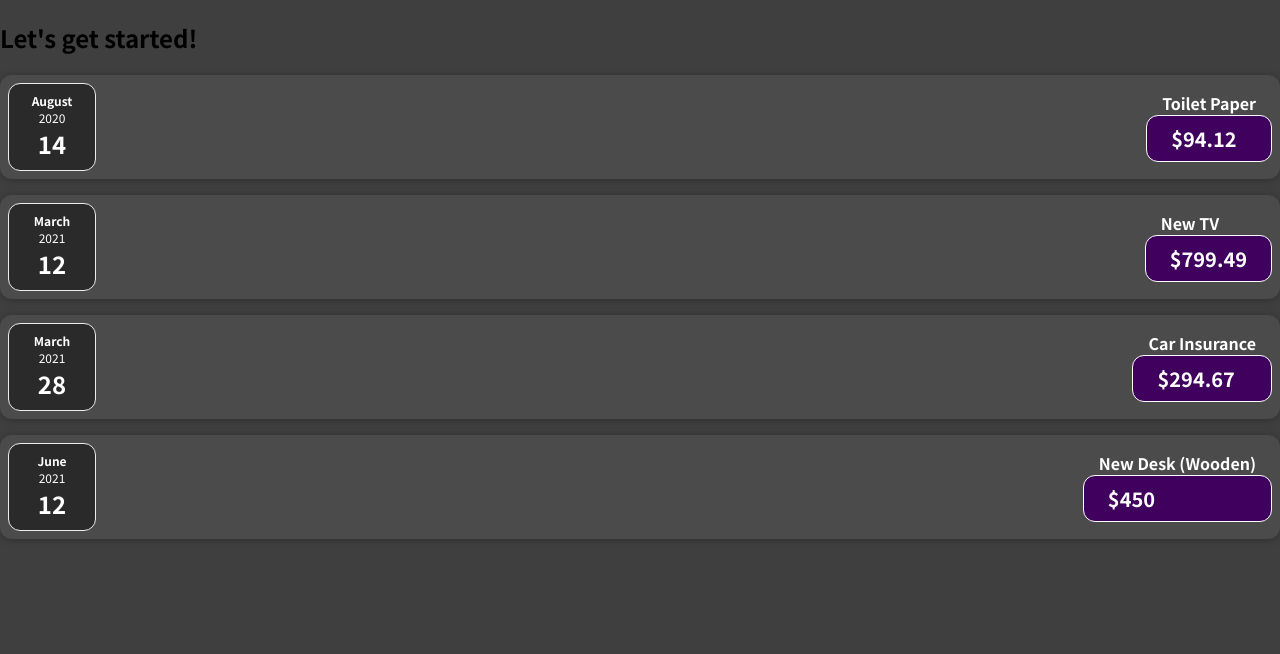
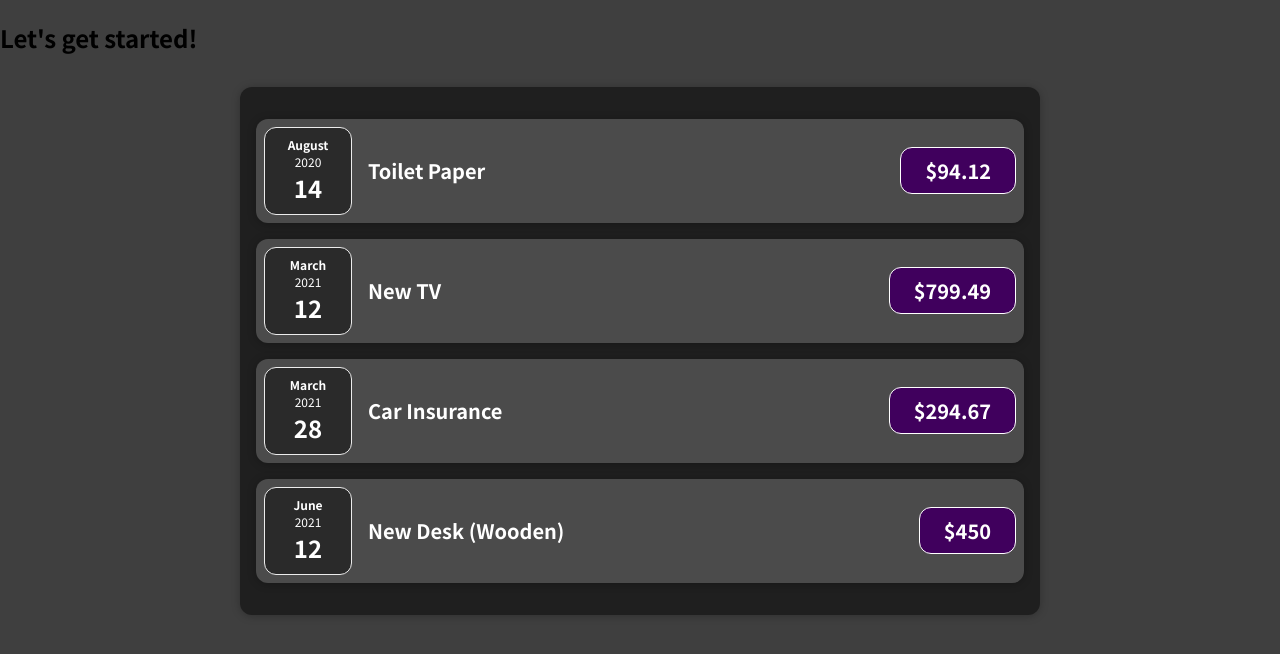
Before and after one commit to mamad34/React_Max, a React (Create React App) app: page / in a window 1280 px wide. Shown: the top 654 px of the page. Built offline with nearby package versions, Linux system fonts and the light colour scheme.

Commit message:
finished part-03

```diff
--- a/src/App.js
+++ b/src/App.js
@@ -1,51 +1,41 @@
-import ExpenseItem from "./components/ExpenseItem";
+import React from 'react';
 
+import Expenses from './components/Expenses/Expenses';
+
+const App = () => {
   const expenses = [
     {
-    id: "e1",
-    title: "Toilet Paper",
+      id: 'e1',
+      title: 'Toilet Paper',
       amount: 94.12,
       date: new Date(2020, 7, 14),
     },
-  { id: "e2", title: "New TV", amount: 799.49, date: new Date(2021, 2, 12) },
+    { id: 'e2', title: 'New TV', amount: 799.49, date: new Date(2021, 2, 12) },
     {
-    id: "e3",
-    title: "Car Insurance",
+      id: 'e3',
+      title: 'Car Insurance',
       amount: 294.67,
       date: new Date(2021, 2, 28),
     },
     {
-    id: "e4",
-    title: "New Desk (Wooden)",
+      id: 'e4',
+      title: 'New Desk (Wooden)',
       amount: 450,
       date: new Date(2021, 5, 12),
     },
   ];
 
-function App() {
+  // return React.createElement(
+  //   'div',
+  //   {},
+  //   React.createElement('h2', {}, "Let's get started!"),
+  //   React.createElement(Expenses, { items: expenses })
+  // );
+
   return (
     <div>
       <h2>Let's get started!</h2>
-      <ExpenseItem
-        title={expenses[0].title}
-        amount={expenses[0].amount}
-        date={expenses[0].date}
-      />
-      <ExpenseItem
-        title={expenses[1].title}
-        amount={expenses[1].amount}
-        date={expenses[1].date}
-      />
-      <ExpenseItem
-        title={expenses[2].title}
-        amount={expenses[2].amount}
-        date={expenses[2].date}
-      />
-      <ExpenseItem
-        title={expenses[3].title}
-        amount={expenses[3].amount}
-        date={expenses[3].date}
-      />
+      <Expenses items={expenses} />
     </div>
   );
 }
--- /dev/null
+++ b/src/components/Expenses/ExpenseDate.css
@@ -0,0 +1,26 @@
+.expense-date {
+  display: flex;
+  flex-direction: column;
+  width: 5.5rem;
+  height: 5.5rem;
+  border: 1px solid #ececec;
+  background-color: #2a2a2a;
+  color: white;
+  border-radius: 12px;
+  align-items: center;
+  justify-content: center;
+}
+
+.expense-date__month {
+  font-size: 0.75rem;
+  font-weight: bold;
+}
+
+.expense-date__year {
+  font-size: 0.75rem;
+}
+
+.expense-date__day {
+  font-size: 1.5rem;
+  font-weight: bold;
+}
--- /dev/null
+++ b/src/components/Expenses/ExpenseDate.js
@@ -0,0 +1,19 @@
+import React from 'react';
+
+import './ExpenseDate.css';
+
+const ExpenseDate = (props) => {
+  const month = props.date.toLocaleString('en-US', { month: 'long' });
+  const day = props.date.toLocaleString('en-US', { day: '2-digit' });
+  const year = props.date.getFullYear();
+
+  return (
+    <div className='expense-date'>
+      <div className='expense-date__month'>{month}</div>
+      <div className='expense-date__year'>{year}</div>
+      <div className='expense-date__day'>{day}</div>
+    </div>
+  );
+};
+
+export default ExpenseDate;
--- /dev/null
+++ b/src/components/Expenses/ExpenseItem.css
@@ -0,0 +1,54 @@
+.expense-item {
+  display: flex;
+  justify-content: space-between;
+  align-items: center;
+  padding: 0.5rem;
+  margin: 1rem 0;
+  background-color: #4b4b4b;
+}
+
+.expense-item__description {
+  display: flex;
+  flex-direction: column;
+  gap: 1rem;
+  align-items: flex-end;
+  flex-flow: column-reverse;
+  justify-content: flex-start;
+  flex: 1;
+}
+
+.expense-item h2 {
+  color: #3a3a3a;
+  font-size: 1rem;
+  flex: 1;
+  margin: 0 1rem;
+  color: white;
+}
+
+.expense-item__price {
+  font-size: 1rem;
+  font-weight: bold;
+  color: white;
+  background-color: #40005d;
+  border: 1px solid white;
+  padding: 0.5rem;
+  border-radius: 12px;
+}
+
+@media (min-width: 580px) {
+  .expense-item__description {
+    flex-direction: row;
+    align-items: center;
+    justify-content: flex-start;
+    flex: 1;
+  }
+
+  .expense-item__description h2 {
+    font-size: 1.25rem;
+  }
+
+  .expense-item__price {
+    font-size: 1.25rem;
+    padding: 0.5rem 1.5rem;
+  }
+}
--- /dev/null
+++ b/src/components/Expenses/ExpenseItem.js
@@ -0,0 +1,19 @@
+import React from 'react';
+
+import ExpenseDate from './ExpenseDate';
+import Card from '../UI/Card';
+import './ExpenseItem.css';
+
+const ExpenseItem = (props) => {
+  return (
+    <Card className='expense-item'>
+      <ExpenseDate date={props.date} />
+      <div className='expense-item__description'>
+        <h2>{props.title}</h2>
+        <div className='expense-item__price'>${props.amount}</div>
+      </div>
+    </Card>
+  );
+}
+
+export default ExpenseItem;
--- /dev/null
+++ b/src/components/Expenses/Expenses.css
@@ -0,0 +1,7 @@
+.expenses {
+  padding: 1rem;
+  background-color: rgb(31, 31, 31);
+  margin: 2rem auto;
+  width: 50rem;
+  max-width: 95%;
+}
--- /dev/null
+++ b/src/components/Expenses/Expenses.js
@@ -0,0 +1,34 @@
+import React from 'react';
+
+import ExpenseItem from './ExpenseItem';
+import Card from '../UI/Card';
+import './Expenses.css';
+
+const Expenses = (props) => {
+  return (
+    <Card className="expenses">
+      <ExpenseItem
+        title={props.items[0].title}
+        amount={props.items[0].amount}
+        date={props.items[0].date}
+      />
+      <ExpenseItem
+        title={props.items[1].title}
+        amount={props.items[1].amount}
+        date={props.items[1].date}
+      />
+      <ExpenseItem
+        title={props.items[2].title}
+        amount={props.items[2].amount}
+        date={props.items[2].date}
+      />
+      <ExpenseItem
+        title={props.items[3].title}
+        amount={props.items[3].amount}
+        date={props.items[3].date}
+      />
+    </Card>
+  );
+}
+
+export default Expenses;
--- /dev/null
+++ b/src/components/UI/Card.css
@@ -0,0 +1,4 @@
+.card {
+  border-radius: 12px;
+  box-shadow: 0 1px 8px rgba(0, 0, 0, 0.25);
+}
--- /dev/null
+++ b/src/components/UI/Card.js
@@ -0,0 +1,11 @@
+import React from 'react';
+
+import './Card.css';
+
+const Card = (props) => {
+  const classes = 'card ' + props.className;
+
+  return <div className={classes}>{props.children}</div>;
+};
+
+export default Card;
--- a/src/index.js
+++ b/src/index.js
@@ -1,3 +1,4 @@
+import React from 'react';
 import ReactDOM from 'react-dom/client';
 
 import './index.css';
```
Lines whose indentation alone changed are shown as unchanged.
